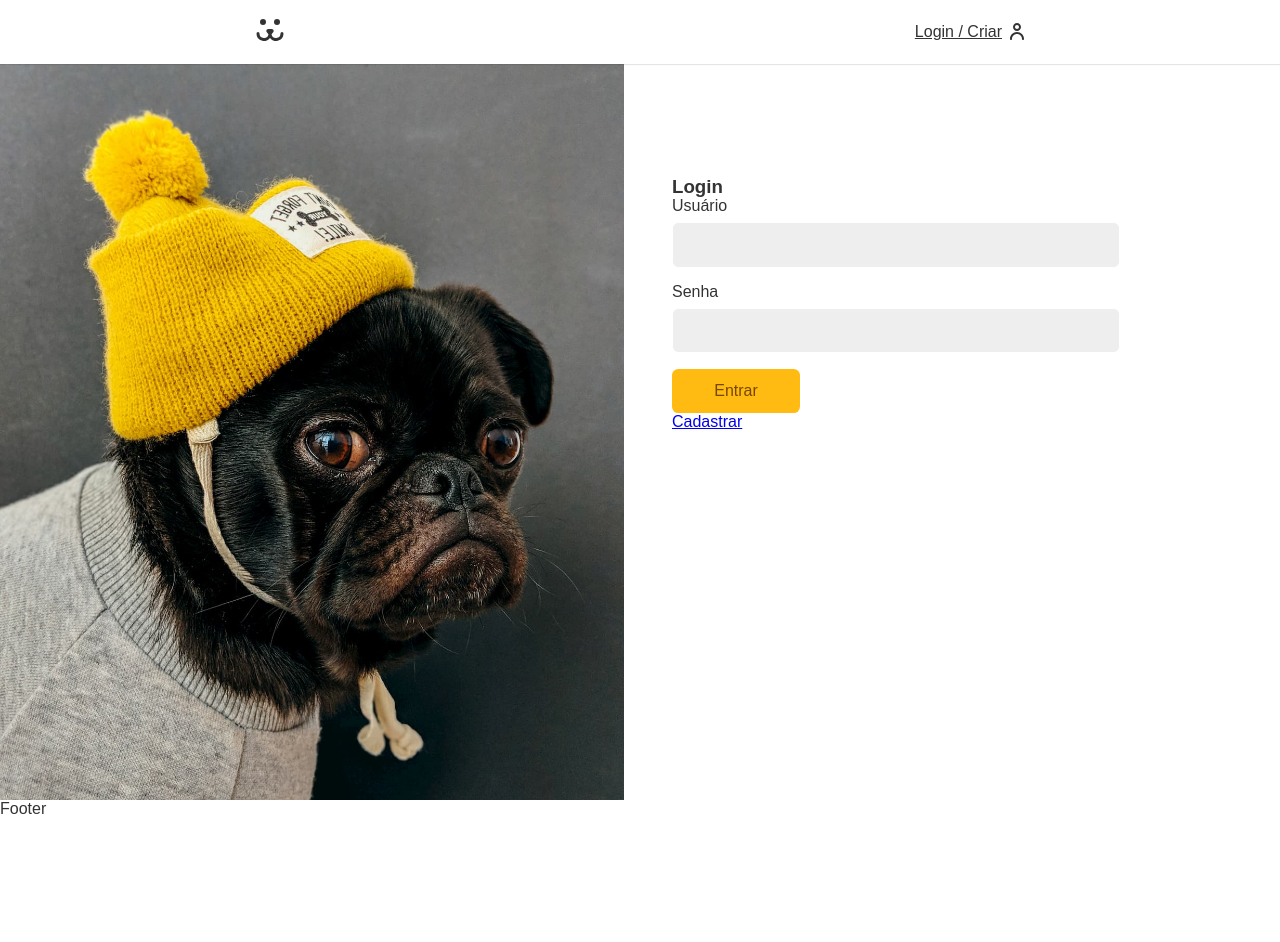
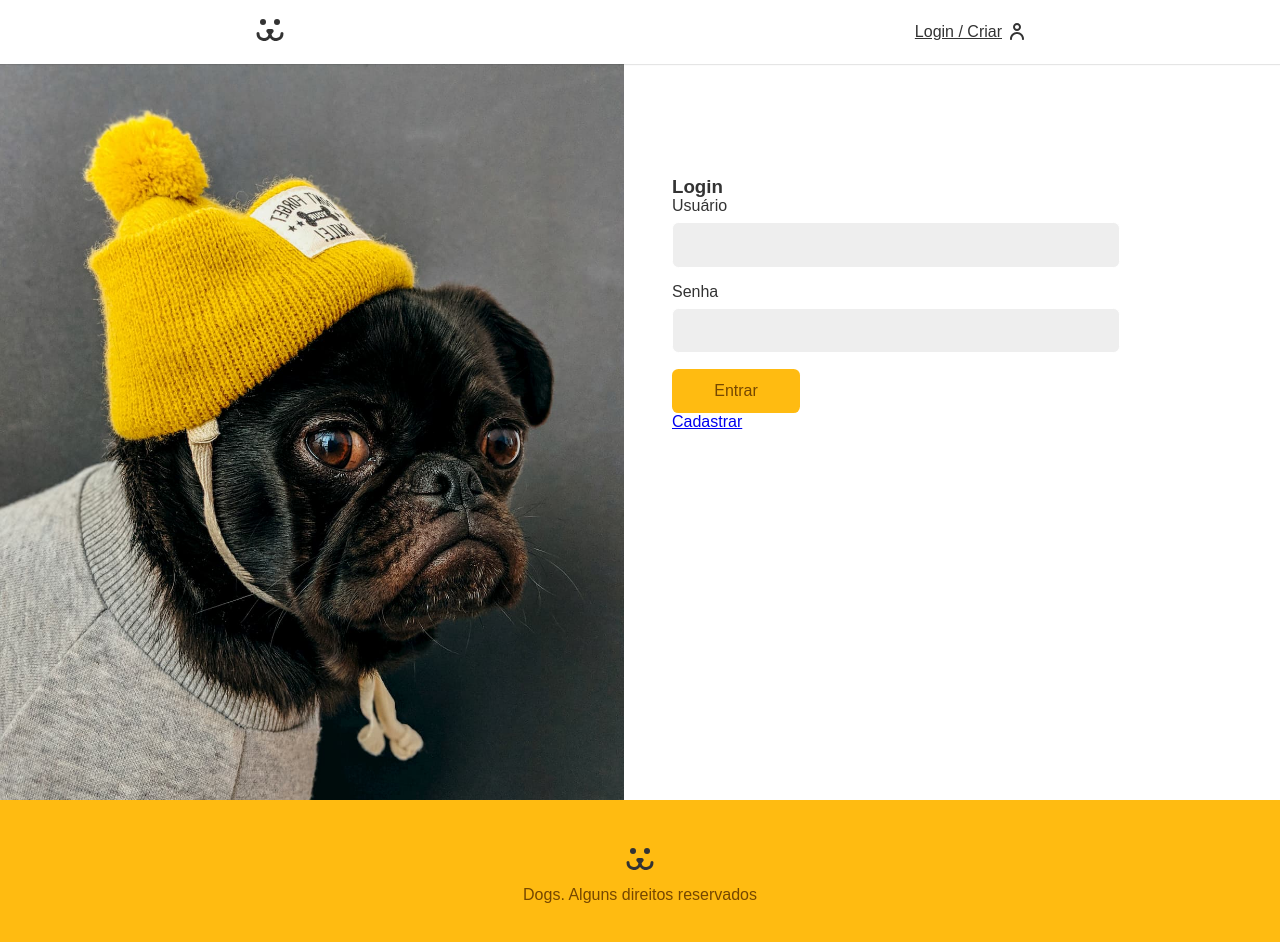
Before and after one commit to dayannealcantara/App-Dogs, a React (Create React App) app: page /login in a window 1280 px wide. Shown: the top 942 px of the page. Before the commit the page ends 818 px from the top, so only its background shows below. Built offline with nearby package versions, Linux system fonts and the light colour scheme.

Commit message:
feat:ending footer component

```diff
--- a/src/Components/Footer/Footer.js
+++ b/src/Components/Footer/Footer.js
@@ -1,9 +1,13 @@
 import React from 'react'
 import styles from './Footer.module.css'
+import { ReactComponent as Dogs } from '../../Assets/dogs.svg'
 
  const Footer = () => {
   return (
-    <div className={styles}>Footer</div>
+    <div className={styles.footer}>
+      <Dogs/>
+      <p>Dogs. Alguns direitos reservados</p>
+    </div>
   )
 }
 export default Footer
--- a/src/Components/Footer/Footer.module.css
+++ b/src/Components/Footer/Footer.module.css
@@ -0,0 +1,13 @@
+.footer{
+  display: flex;
+  flex-direction: column;
+  align-items: center;
+  background: #fb1;
+  padding: 3rem 1rem 0 1rem;
+  height: 10rem;
+  color:#764701
+}
+
+.footer p {
+  margin-top: 1rem;
+}
```
